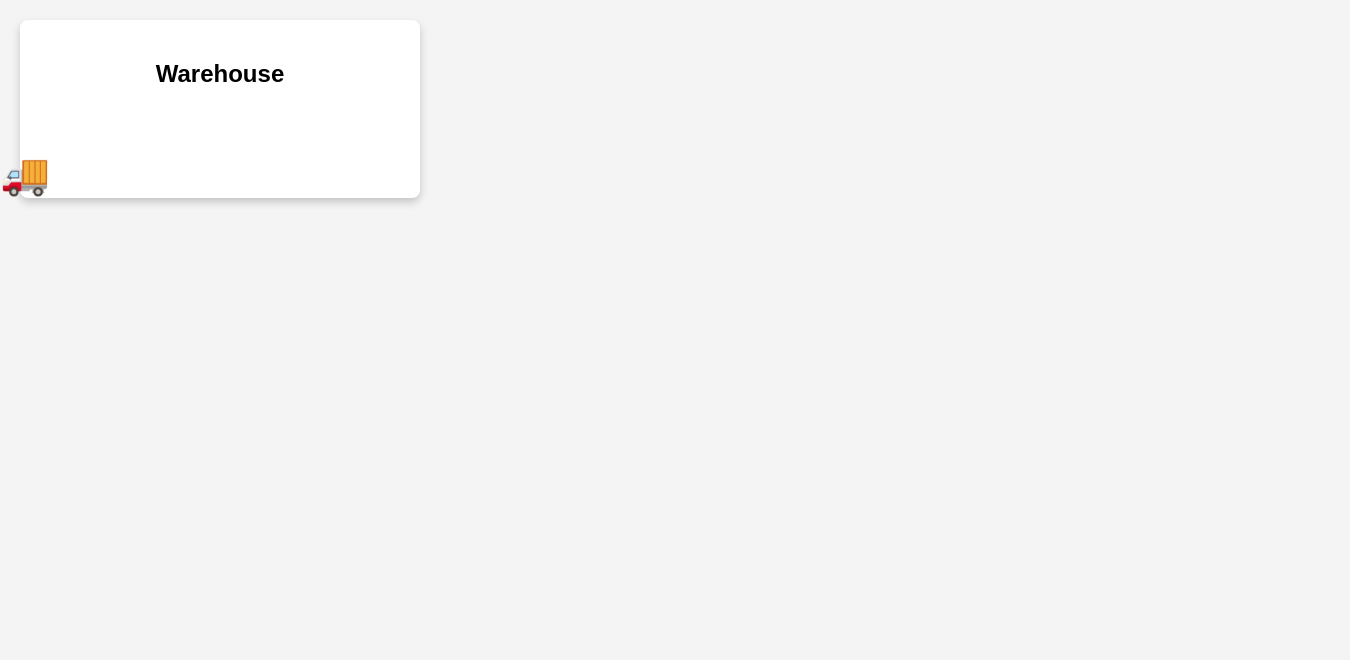
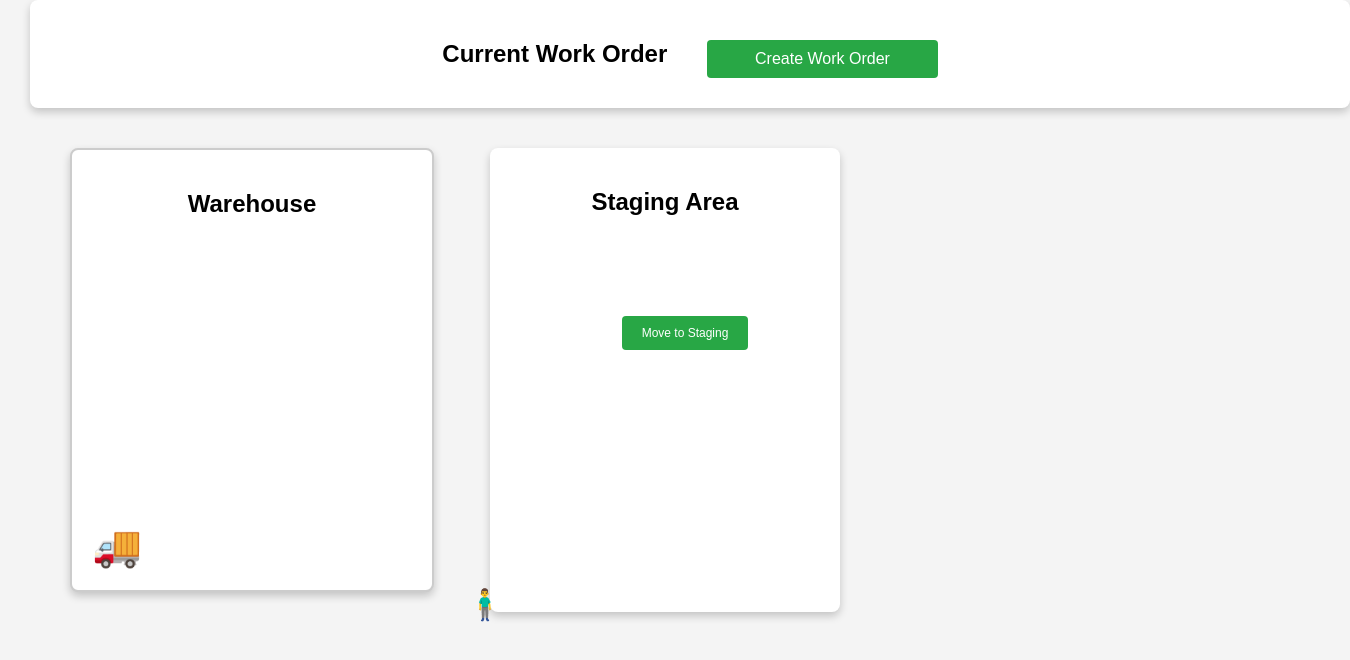
Before and after one commit to Wolfenheimm/erp-demo, a React (Create React App) app: page / in a window 1280 px wide. Shown: the top 660 px of the page, 1350 px wide, since content can reach past the window. Built offline with nearby package versions, Linux system fonts and the light colour scheme.

Commit message:
Add preliminary staging area

```diff
--- a/src/App.css
+++ b/src/App.css
@@ -59,6 +59,7 @@ body {
   display: flex;
   flex-direction: column;
   align-items: center;
+  margin-left: 50px;
 }
 
 .items {
@@ -71,6 +72,7 @@ body {
   padding: 10px; /* Add padding for better visibility */
   box-sizing: border-box; /* Include padding in the width/height */
   margin-bottom: 50px;
+  width: 100%;
 }
 
 .item {
@@ -91,14 +93,25 @@ button {
   color: white;
   border: none;
   padding: 10px 20px;
-  font-size: 16px;
+  font-size: 12px;
   border-radius: 4px;
   cursor: pointer;
   margin-top: 10px;
+  margin-left: 40px;
 }
 
 button:hover {
   background: #218838;
+}
+
+.section.warehouse {
+  position: relative; /* Makes the warehouse a relative container */
+  width: 80%;
+  height: 400px;
+  border: 2px solid #ccc;
+  padding: 20px;
+  margin-bottom: 20px;
+  overflow: hidden; /* Prevents the truck from overflowing */
 }
 
 .truck {
@@ -107,3 +120,58 @@ button:hover {
   left: 0;
   font-size: 40px;
 }
+
+.work-order {
+  background: white;
+  border-radius: 8px;
+  padding: 20px;
+  box-shadow: 0 4px 8px rgba(0, 0, 0, 0.2);
+  margin-bottom: 20px;
+  margin-left: 30px;
+  text-align: center;
+  width: 100%;
+  display: flex; /* Enable Flexbox */
+  justify-content: center; /* Center horizontally */
+  align-items: center; /* Center vertically */
+}
+
+.h2 {
+  margin-left: 20px;
+}
+
+.work-order-card {
+  background: #134200;
+  color: white;
+  padding: 10px;
+  margin-left: 20px;
+  border-radius: 8px;
+  width: 80%; /* Adjust width as needed */
+  text-align: center;
+}
+
+.create-work-order-button {
+  background: #28a745;
+  color: white;
+  border: none;
+  padding: 10px 20px;
+  font-size: 16px;
+  font-style: bold;
+  border-radius: 4px;
+  width: 18%;
+  cursor: pointer;
+}
+
+.create-work-order-button:disabled {
+  background: #ccc;
+  cursor: not-allowed;
+}
+
+.create-work-order-button:hover:not(:disabled) {
+  background: #218838;
+}
+
+.person {
+  position: absolute;
+  bottom: 10px;
+  font-size: 30px;
+}
--- a/src/App.js
+++ b/src/App.js
@@ -1,6 +1,6 @@
-import React, { useState, useEffect, useCallback } from "react";
+import React, { useState, useEffect, useCallback, useRef} from "react";
 import { motion } from "framer-motion";
-import { callInventoryInsertion } from "./polkadot";
+import { callInventoryInsertion, callCreateWorkOrder } from "./polkadot";
 import "./App.css";
 
 const ITEM_TEMPLATES = [
@@ -46,6 +46,57 @@ function App() {
   const [warehouse, setWarehouse] = useState([]);
   const [lotCounter, setLotCounter] = useState(1);
   const [isTruckMoving, setIsTruckMoving] = useState(false);
+  const [workOrder, setWorkOrder] = useState(null);
+  const [isCreatingWorkOrder, setIsCreatingWorkOrder] = useState(false);
+  const warehouseRef = useRef(null);
+  const [warehouseWidth, setWarehouseWidth] = useState(0);
+  const stagingRef = useRef(null);
+  const [stagingWidth, setStagingWidth] = useState(0);
+  const [staging, setStaging] = useState([]);
+  const [isPersonMoving, setIsPersonMoving] = useState(false);
+
+  // Handle work order creation
+  const handleCreateWorkOrder = async () => {
+    setIsCreatingWorkOrder(true);
+
+    const newWorkOrder = {
+      work_order_number: `${Math.floor(Math.random() * 100000)}`,
+      recipe: {
+        inserted_by: "bob",
+        sku: "123123123",
+        recipe_id: Math.floor(Math.random() * 1000),
+        required_components: [
+          { component_sku: "COMP-001", quantity: 10 },
+          { component_sku: "COMP-002", quantity: 5 },
+        ],
+        required_equipment: "Mixer",
+        output_quantity: 50,
+      },
+    };
+
+    try {
+      const senderSeed = "//Alice"; // Replace with your seed/mnemonic
+      await callCreateWorkOrder(senderSeed, newWorkOrder);
+      setWorkOrder(newWorkOrder); // Set the current work order
+    } catch (error) {
+      console.error("Blockchain transaction failed:", error);
+    } finally {
+      setIsCreatingWorkOrder(false);
+    }
+  };
+
+  // Handle staging material collection
+  const moveToStaging = () => {
+    if (warehouse.length > 0) {
+      const [item, ...rest] = warehouse;
+      setWarehouse(rest); // Remove item from warehouse
+      setStaging((prev) => [...prev, item]); // Add item to staging
+
+      // Animate person movement
+      setIsPersonMoving(true);
+      setTimeout(() => setIsPersonMoving(false), 3000);
+    }
+  };
 
   // Stable handleDelivery function using useCallback
   const handleDelivery = useCallback(async () => {
@@ -55,6 +106,7 @@ function App() {
     const newItem = {
       ...template,
       lot_number: lotCounter,
+      serial_number: lotCounter + 1000,
       created_at: Math.floor(Date.now() / 1000),
     };
 
@@ -62,8 +114,9 @@ function App() {
       const senderSeed = "//Alice"; // Replace with your seed/mnemonic
       await callInventoryInsertion(senderSeed, newItem);
 
-      setWarehouse((prev) => [newItem, ...prev]);
+      setWarehouse((prev) => [...prev, newItem]);
       setLotCounter((prev) => prev + 1);
+
     } catch (error) {
       console.error("Blockchain transaction failed:", error);
     }
@@ -71,6 +124,14 @@ function App() {
 
   // Simulate truck arriving periodically
   useEffect(() => {
+    if (warehouseRef.current) {
+      setWarehouseWidth(warehouseRef.current.offsetWidth);
+    }
+
+    if (stagingRef.current) {
+      setStagingWidth(stagingRef.current.offsetWidth);
+    }
+
     const interval = setInterval(() => {
       setIsTruckMoving(true);
       setTimeout(() => {
@@ -83,8 +144,35 @@ function App() {
   }, [handleDelivery]);
 
   return (
+    <div>
+      {/* Work Order Section */}
+      <div className="work-order">
+        <h2>Current Work Order</h2>
+        {workOrder ? (
+          <motion.div
+            className="work-order-card"
+            animate={{ opacity: 1, scale: 1 }}
+            initial={{ opacity: 0, scale: 0.8 }}
+            transition={{ duration: 0.5 }}
+          >
+            <p><strong>Order Number:</strong> {workOrder.work_order_number}</p>
+            <p><strong>SKU:</strong> {workOrder.recipe.sku}</p>
+            <p><strong>Recipe ID:</strong> {workOrder.recipe.recipe_id}</p>
+          </motion.div>
+        ) : (
+          <button
+          onClick={handleCreateWorkOrder}
+          disabled={isCreatingWorkOrder}
+          className="create-work-order-button"
+          >
+            {isCreatingWorkOrder ? "Creating..." : "Create Work Order"}
+          </button>
+        )}
+
+      </div>
     <div className="factory">
-      <div className="section warehouse">
+      {/* Warehouse Section */}
+      <div ref={warehouseRef} className="section warehouse">
         <h2>Warehouse</h2>
         <div className="items">
           {warehouse.map((item, index) => (
@@ -100,18 +188,47 @@ function App() {
             </motion.div>
           ))}
         </div>
-      </div>
-      <div>
+        {/* Truck Animation */}
         <motion.div
-          className="truck"
-          animate={isTruckMoving ? { x: 400 } : { x: 0 }}
-          transition={{ duration: 3, ease: "easeInOut" }}
+            className="truck"
+            animate={isTruckMoving ? { x: warehouseWidth - 50 } : { x: 20 }}
+            transition={{ duration: 3, ease: "easeInOut" }}
         >
-          🚚
+        🚚
         </motion.div>
       </div>
+
+
+      {/* Staging Area */}
+      <div ref={stagingRef} className="section staging">
+        <h2>Staging Area</h2>
+        <div className="items">
+          {staging.map((item, index) => (
+            <motion.div
+              key={index}
+              className="item"
+              animate={{ scale: 1.2 }}
+              transition={{ duration: 0.5 }}
+            >
+              <p>SKU: {item.sku}</p>
+              <p>Lot: {item.lot_number}</p>
+            </motion.div>
+          ))}
+        </div>
+          {/* Person Animation */}
+          <motion.div
+            className="person"
+            animate={isPersonMoving ? { x: stagingWidth - 225 } : { x: - 180 }}
+            transition={{ duration: 3, ease: "easeInOut" }}
+          >
+            🧍‍♂️
+          </motion.div>
+
+          {/* Move Materials Button */}
+          <button onClick={moveToStaging}>Move to Staging</button>
+      </div>
     </div>
-
+  </div>
   );
 }
 
--- a/src/polkadot.js
+++ b/src/polkadot.js
@@ -11,7 +11,7 @@ export async function connectToBlockchain() {
 }
 
 // Call the inventory_insertion extrinsic
-export async function callInventoryInsertion(senderSeed, item, cancellationToken) {
+export async function callInventoryInsertion(senderSeed, item) {
   const api = await connectToBlockchain();
 
   const keyring = new Keyring({ type: 'sr25519' });
@@ -44,3 +44,37 @@ export async function callInventoryInsertion(senderSeed, item, cancellationToken
       });
   });
 }
+
+export async function callCreateWorkOrder(senderSeed, workOrder) {
+  const api = await connectToBlockchain();
+
+  const keyring = new Keyring({ type: 'sr25519' });
+  const sender = keyring.addFromUri(senderSeed); // Use seed phrase or mnemonic
+
+  // Prepare the extrinsic
+  const extrinsic = api.tx.assembly.createWorkOrder(workOrder);
+
+  // Sign and send the transaction
+  return new Promise((resolve, reject) => {
+    extrinsic
+      .signAndSend(sender, { nonce: -1 }, ({ status, events, dispatchError }) => {
+        if (status.isInBlock) {
+          console.log(`Transaction included at blockHash ${status.asInBlock}`);
+          resolve(status.asInBlock.toHex());
+        } else if (status.isFinalized) {
+          console.log(`Transaction finalized at blockHash ${status.asFinalized}`);
+        } else if (dispatchError) {
+          if (dispatchError.isModule) {
+            const decoded = api.registry.findMetaError(dispatchError.asModule);
+            const { docs, name, section } = decoded;
+            reject(new Error(`${section}.${name}: ${docs.join(' ')}`));
+          } else {
+            reject(dispatchError.toString());
+          }
+        }
+      })
+      .catch((error) => {
+        reject(error);
+      });
+  });
+}
```
Also changed, not shown: src/Recipe.ts (added, +15 -0 lines), src/WorkOrder.ts (added, +7 -0 lines).
